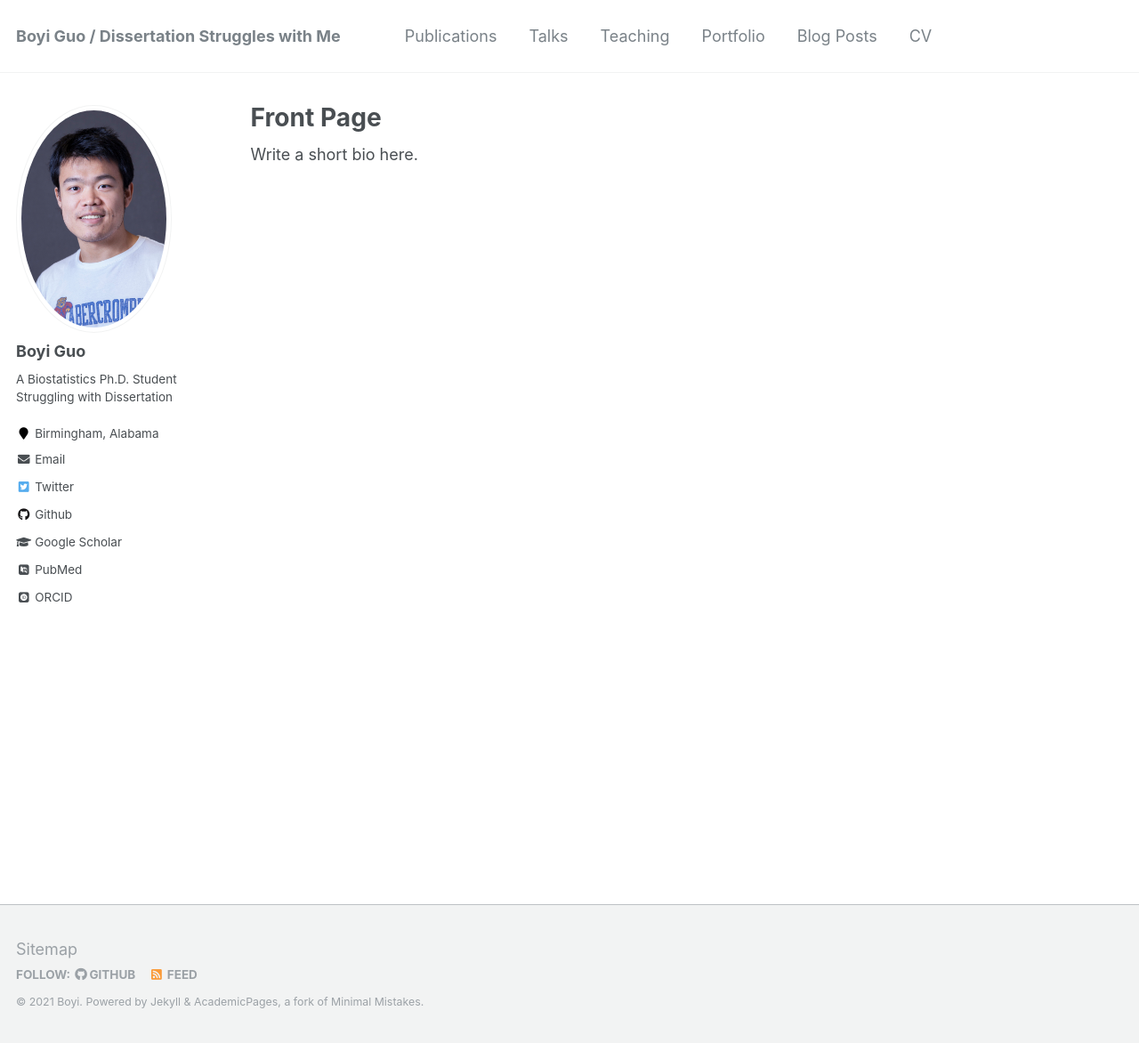
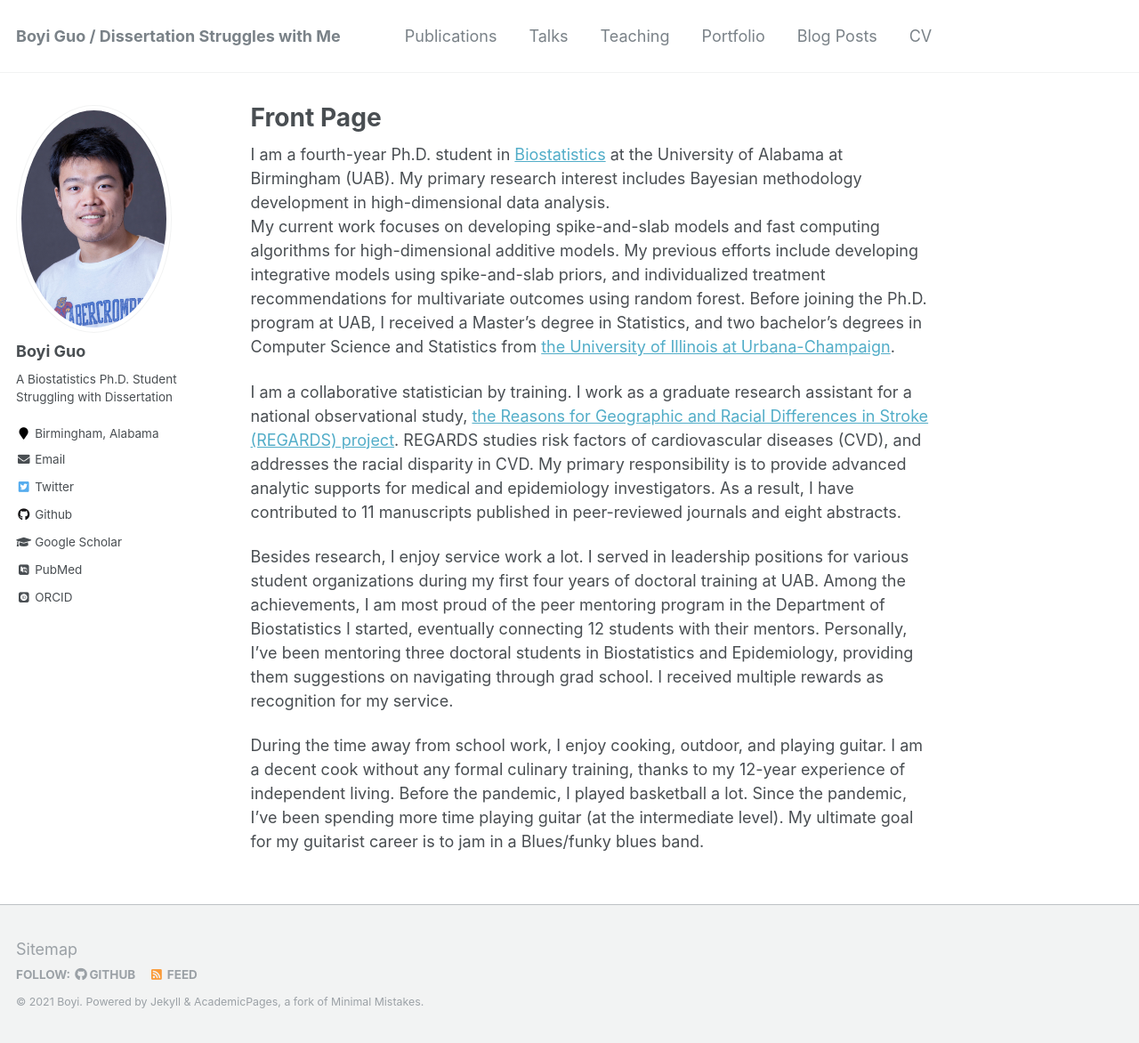
Before and after one commit to boyiguo1/boyiguo1.github.io, a Jekyll site: the page built from _pages/about.md, in a window 1280 px wide and 1172 px high. Shown: the whole window at 89% size. Built offline with Jekyll 4.4.1, drawn with Linux system fonts in a browser that asks for light colours; some web fonts are replaced.

Commit message:
Updated About me page

```diff
--- a/_pages/about.md
+++ b/_pages/about.md
@@ -8,4 +8,11 @@ redirect_from:
   - /about.html
 ---
 
-Write a short bio here.
+I am a fourth-year Ph.D. student in [Biostatistics](https://www.uab.edu/soph/home/departments/biostatistics) at the University of Alabama at Birmingham (UAB). My primary research interest includes Bayesian methodology development in high-dimensional data analysis.
+My current work focuses on developing spike-and-slab models and fast computing algorithms for high-dimensional additive models. My previous efforts include developing integrative models using spike-and-slab priors, and individualized treatment recommendations for multivariate outcomes using random forest. Before joining the Ph.D. program at UAB, I received a Master's degree in Statistics, and two bachelor's degrees in Computer Science and Statistics from [the University of Illinois at Urbana-Champaign](https://illinois.edu/).
+
+I am a collaborative statistician by training. I work as a graduate research assistant for a national observational study, [the Reasons for Geographic and Racial Differences in Stroke (REGARDS) project](https://www.uab.edu/soph/regardsstudy/about). REGARDS studies risk factors of cardiovascular diseases (CVD), and addresses the racial disparity in CVD. My primary responsibility is to provide advanced analytic supports for medical and epidemiology investigators. As a result, I have contributed to 11 manuscripts published in peer-reviewed journals and eight abstracts.
+
+Besides research, I enjoy service work a lot. I served in leadership positions for various student organizations during my first four years of doctoral training at UAB. Among the achievements, I am most proud of the peer mentoring program in the Department of Biostatistics I started, eventually connecting 12 students with their mentors. Personally, I've been mentoring three doctoral students in Biostatistics and Epidemiology, providing them suggestions on navigating through grad school. I received multiple rewards as recognition for my service.
+
+During the time away from school work, I enjoy cooking, outdoor, and playing guitar. I am a decent cook without any formal culinary training, thanks to my 12-year experience of independent living. Before the pandemic, I played basketball a lot. Since the pandemic, I've been spending more time playing guitar (at the intermediate level). My ultimate goal for my guitarist career is to jam in a Blues/funky blues band.
```
